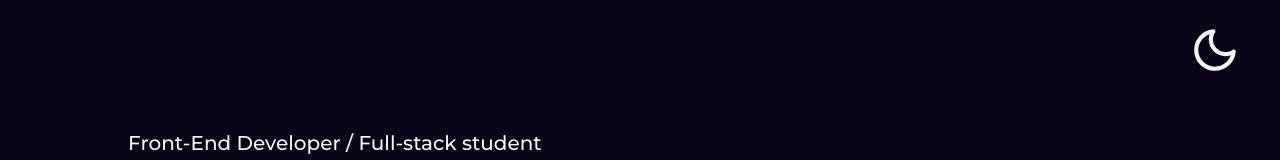
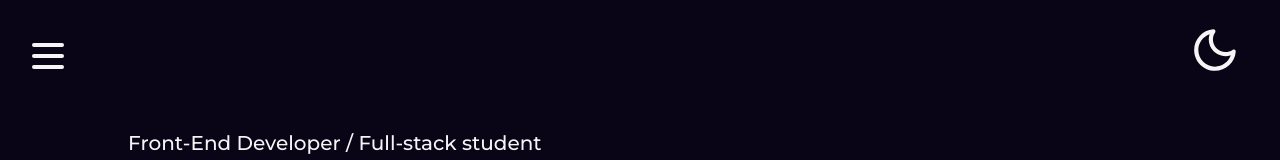
Before and after one commit to gabrielmoisesa/gabrielmoisesa.com, a React (Vite) app: page / in a window 1280 px wide. Shown: the top 160 px of the page. Built offline with nearby package versions, Linux system fonts and the light colour scheme.

Commit message:
feat: create burguer component & burguer button element and styles

```diff
--- /dev/null
+++ b/src/components/Burguer/Burguer.scss
@@ -0,0 +1,29 @@
+.burguer-button {
+  position: absolute;
+  top: 5%;
+  left: 2rem;
+  display: flex;
+  flex-direction: column;
+  justify-content: space-around;
+  width: 2rem;
+  height: 2rem;
+  background: transparent;
+  border: none;
+  padding: 0;
+  z-index: 10;
+
+  &:focus {
+    outline: none;
+  }
+
+  span {
+    width: 2rem;
+    height: 0.25rem;
+    background: var(--white);
+    border-radius: 10px;
+    transition: all 0.3s linear;
+    position: relative;
+    transform-origin: 1px;
+    border: none;
+  }
+}
--- /dev/null
+++ b/src/components/Burguer/Burguer.tsx
@@ -0,0 +1,15 @@
+import './Burguer.scss'
+
+function Burguer() {
+  return (
+    <div>
+      <button className='burguer-button'>
+        <span></span>
+        <span></span>
+        <span></span>
+      </button>
+    </div>
+  )
+}
+
+export default Burguer
--- a/src/components/Header/Header.tsx
+++ b/src/components/Header/Header.tsx
@@ -1,9 +1,11 @@
 import moonIcon from "../../assets/icons/moon-svgrepo-com.svg";
+import Burguer from "../Burguer/Burguer";
 import "./Header.scss";
 
 function Header() {
   return (
     <header>
+      <Burguer />
       <img src={moonIcon} alt="Moon Icon" className="moon-icon fade-in" />
     </header>
   );
```
